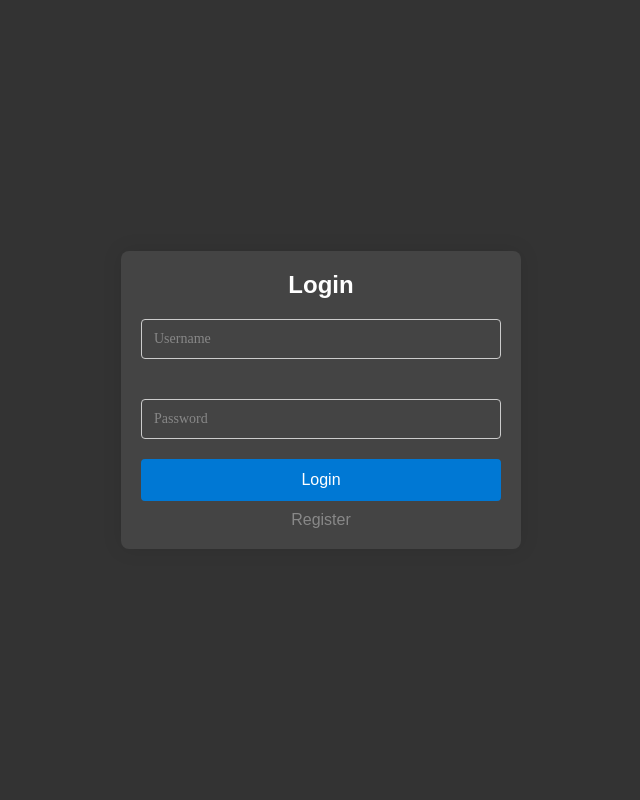
After one commit to Martin6363/php_user_data, a PHP site: page /lesson_5/loginPage.php in a window 1280 px wide. The commit adds this page. Shown: the whole page, without its empty margins (319-959 px from the left). Run offline with PHP 8.4, Linux system fonts and the light colour scheme.

Commit message:
user form

```diff
--- a/lesson_3/formData.php
+++ /dev/null
@@ -1,5 +0,0 @@
-<?php
-echo "<pre>";
-print_r($_POST);
-echo "</pre>"
-?>
--- /dev/null
+++ b/lesson_5/login.css
@@ -0,0 +1,122 @@
+* {
+    margin: 0;
+    padding: 0;
+    box-sizing: border-box;
+}
+
+body {
+    margin: 0;
+    padding: 0;
+    display: flex;
+    justify-content: center;
+    align-items: center;
+    min-height: 100vh;
+    background-color: #333;
+}
+
+.login-form {
+    background: #444;
+    border-radius: 8px;
+    box-shadow: 0 0 20px rgba(0, 0, 0, 0.1);
+    width: 400px;
+    padding: 20px;
+    text-align: center;
+}
+
+
+h2 {
+    color: #fff;
+    font-family: sans-serif;
+}
+
+
+.form {
+    display: flex;
+    flex-direction: column;
+    align-items: center;
+}
+
+.input-container {
+    position: relative;
+    margin: 20px 0;
+    width: 100%;
+}
+
+label {
+    position: absolute;
+    top: 50%;
+    transform: translateY(-50%);
+    left: 10px;
+    color: #888;
+    background: #444;
+    transition: 0.3s;
+    font-size: 14px;
+    padding: 3px;
+    cursor: text;
+}
+
+input {
+    width: 100%;
+    padding: 10px;
+    border: 1px solid #ccc;
+    border-radius: 4px;
+    font-size: 16px;
+    outline: none;
+    background: transparent;
+    color: #fff;
+    transition: border-color 0.3s;
+}
+
+input:valid,
+input:focus {
+    border-color: #0078d4;
+}
+
+input:focus + label {
+    top: 0;
+    transform: translateY(-50%);
+    color: #0078d4;
+}
+
+input:valid + label {
+    top: 0;
+    transform: translateY(-50%);
+    color: #0078d4;
+}
+
+.login-button {
+    width: 100%;
+    background-color: #0078d4;
+    color: #fff;
+    padding: 12px;
+    border: none;
+    border-radius: 4px;
+    cursor: pointer;
+    font-size: 16px;
+    transition: background-color 0.3s;
+}
+
+.login-button:hover {
+    background-color: #0056b3;
+}
+
+.submit-box {
+    width: 100%;
+    display: flex;
+    align-items: center;
+    flex-direction: column;
+    gap: 10px;
+}
+
+.submit-box a {
+    text-decoration: none;
+    color: #888;
+    font-family: sans-serif;
+}
+
+.error_mess {
+    color: #e74c3c;
+    font-size: 16px;
+    margin-top: 5px;
+    font-family: sans-serif;
+}
--- /dev/null
+++ b/lesson_5/loginPage.php
@@ -0,0 +1,38 @@
+<!DOCTYPE html>
+<html lang="en">
+<head>
+    <meta charset="UTF-8">
+    <meta name="viewport" content="width=device-width, initial-scale=1.0">
+    <link rel="stylesheet" href="./login.css">
+    <title>Login Form</title>
+</head>
+<body>
+    <div class="container">
+        <div class="login-form">
+            <h2>Login</h2>
+            <form class="form" action="./loginData.php" method="get">
+                <div class="input-container">
+                    <input type="text" id="username" name="user_login" required>
+                    <label for="username">Username</label>
+                </div>
+                <div class="input-container">
+                    <input type="password" id="password" name="user_password" required>
+                    <label for="password">Password</label>
+                </div>
+                <div class="submit-box">
+                    <button class="login-button">Login</button>
+                    <a href="./formRegister.php">Register</a>
+                </div>
+
+                <?php
+                    session_start();
+                    if (isset($_SESSION['error_login'])) {
+                        echo '<p class="error_mess">' . $_SESSION['error_login'] . '</p>';
+                        unset($_SESSION['error_login']);
+                    }
+                ?>
+            </form>
+        </div>
+    </div>
+</body>
+</html>
```
Also changed, not shown: lesson_4/index.php (added, +73 -0 lines), lesson_4/style.scss (added, +130 -0 lines), lesson_5/formData.php (added, +25 -0 lines), lesson_5/formRegister.php (renamed from lesson_3/formRegister.html, +10 -1 lines), lesson_5/loginData.php (added, +19 -0 lines), lesson_5/logout.php (added, +7 -0 lines), lesson_5/register.js (renamed from lesson_3/register.js, +8 -8 lines), lesson_5/style.scss (renamed from lesson_3/style.scss, +96 -0 lines).
